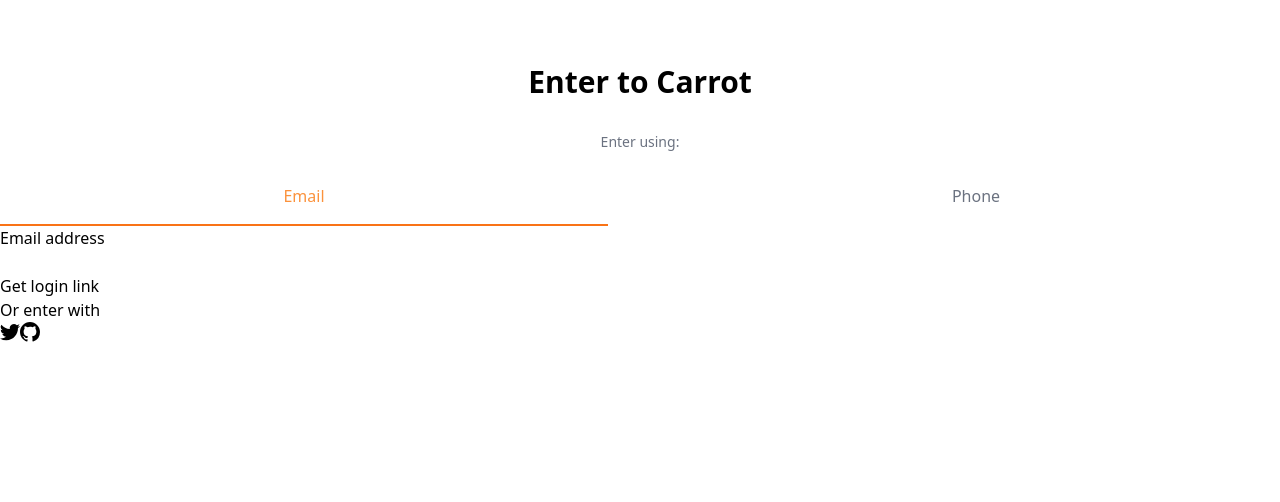
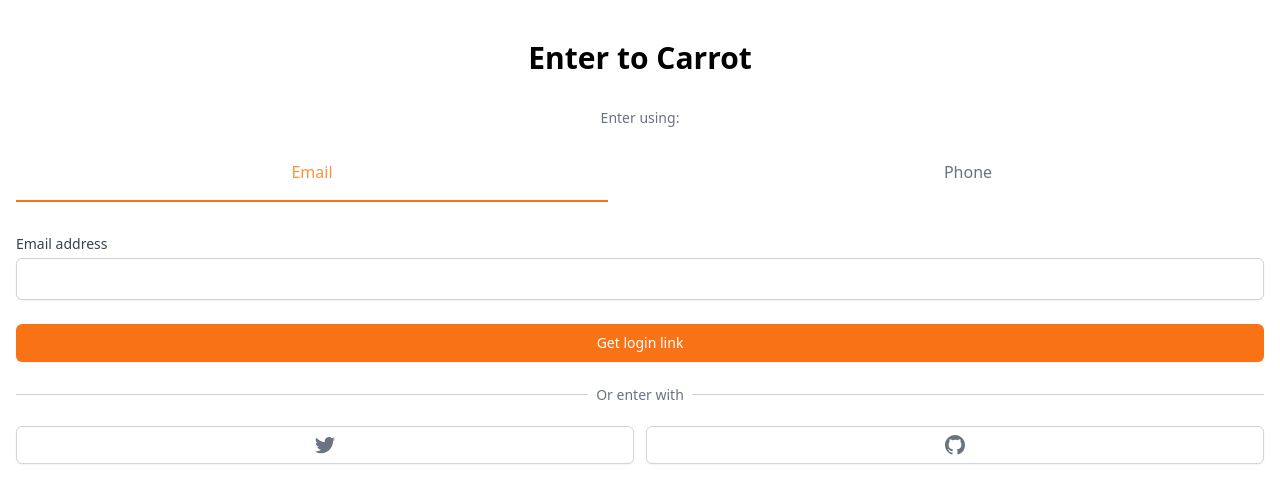
Before and after one commit to yeongminChae/NextJs-Deep-Studying, a Next.js app in the folder carrot-market/: page /enter in a window 1280 px wide. Shown: the top 502 px of the page. Built offline with nearby package versions, Linux system fonts and the light colour scheme.

Commit message:
Tailwind Practice : Auth part Two

```diff
--- a/carrot-market/package.json
+++ b/carrot-market/package.json
@@ -14,6 +14,7 @@
     "react-dom": "18.2.0"
   },
   "devDependencies": {
+    "@tailwindcss/forms": "^0.5.2",
     "@types/node": "18.6.3",
     "@types/react": "18.0.15",
     "@types/react-dom": "18.0.6",
--- a/carrot-market/pages/enter.tsx
+++ b/carrot-market/pages/enter.tsx
@@ -3,30 +3,19 @@ import { useState } from "react";
 function cls(...classname: string[]) {
   return classname.join(" ");
 }
-// Join
-// [1,2,3].join() => "123"
-// [1,2,3].join("/") => "1/2/3"
 
 export default function Enter() {
   const [method, setMethod] = useState<"email" | "phone">("email");
   const onEmailClick = () => setMethod("email");
   const onPhoneClick = () => setMethod("phone");
   return (
-    <div className="mt-16">
+    <div className="mt-10 px-4">
       <h3 className="text-3xl font-bold text-center">Enter to Carrot</h3>
       <div className="mt-8">
         <div className="flex flex-col items-center">
           <h5 className="text-sm text-gray-500 font-medium ">Enter using:</h5>
           <div className="grid w-full grid-cols-2 gap-16 mt-8">
             <button
-              //   First way to implement condition
-              // className={`pb-4 border-b-2 ${
-              //   method === "email"
-              //     ? "border-orange-500 text-orange-400 font-medium"
-              //     : ""
-              // } `}
-
-              // Second way to implement condition : making the function cls
               className={cls(
                 "pb-4 font-mediu border-b-2",
                 method === "email"
@@ -50,33 +39,49 @@ export default function Enter() {
             </button>
           </div>
         </div>
-        <form>
-          <label>
+        <form className="flex flex-col mt-8">
+          <label className="text-sm font-medium text-gray-700">
             {method === "email" ? "Email address" : null}
             {method === "phone" ? "Phone number" : null}
           </label>
-          <div>
-            {method === "email" ? <input type="email" required /> : null}
+          <div className="mt-1">
+            {method === "email" ? (
+              <input
+                type="email"
+                className="appearance-none w-full px-3 py-2 border border-gray-300 rounded-md shadow-sm placeholder-gray-400 focus:outline-none focus:ring-orange-500 focus:border-orange-500  "
+                required
+              />
+            ) : null}
             {method === "phone" ? (
-              <div>
-                <span>+82</span> <input type="number" required />
+              <div className="flex rounded-md shadow-sm">
+                <span className="flex items-center justify-center px-3 rounded-l-md border border-r-0 border-gray-300 bg-gray-50 text-gray-500 secelt-none text-sm">
+                  +82
+                </span>{" "}
+                <input
+                  className="appearance-none w-full px-3 py-2 border border-gray-300 rounded-md rounded-l-none shadow-sm placeholder-gray-400 focus:outline-none focus:ring-orange-500 focus:border-orange-500 "
+                  type="number"
+                  required
+                  placeholder=""
+                />
               </div>
             ) : null}
           </div>
-          <button>
+          <button className="mt-6 bg-orange-500 hover:bg-orange-600 text-white py-2 px-3 border border-transparent rounded-md shadow-sm text-sm font-medium focus:ring-2 focus:ring-offset-2 focus:ring-orange-500 focus:outline-none ">
             {method === "email" ? "Get login link" : null}
             {method === "phone" ? "Get one-time password" : null}
           </button>
         </form>
-        <div>
-          <div>
-            <div />
-            <div>
-              <span>Or enter with</span>
+        <div className="mt-8">
+          <div className="relative ">
+            <div className="absolute w-full border-t border-gray-300 " />
+            <div className="relative -top-3 text-center  ">
+              <span className="bg-white px-2 text-sm text-gray-500">
+                Or enter with
+              </span>
             </div>
           </div>
-          <div>
-            <button>
+          <div className="grid grid-cols-2 gap-3 mt-2">
+            <button className="flex justify-center items-center py-2 px-4 border border-gray-300 rounded-md shadow-sm bg-white text-sm font-medium text-gray-500 hover:bg-gray-100">
               <svg
                 className="w-5 h-5"
                 aria-hidden="true"
@@ -86,7 +91,7 @@ export default function Enter() {
                 <path d="M6.29 18.251c7.547 0 11.675-6.253 11.675-11.675 0-.178 0-.355-.012-.53A8.348 8.348 0 0020 3.92a8.19 8.19 0 01-2.357.646 4.118 4.118 0 001.804-2.27 8.224 8.224 0 01-2.605.996 4.107 4.107 0 00-6.993 3.743 11.65 11.65 0 01-8.457-4.287 4.106 4.106 0 001.27 5.477A4.073 4.073 0 01.8 7.713v.052a4.105 4.105 0 003.292 4.022 4.095 4.095 0 01-1.853.07 4.108 4.108 0 003.834 2.85A8.233 8.233 0 010 16.407a11.616 11.616 0 006.29 1.84" />
               </svg>
             </button>
-            <button>
+            <button className="flex justify-center items-center py-2 px-4 border border-gray-300 rounded-md shadow-sm bg-white text-sm font-medium text-gray-500 hover:bg-gray-100">
               <svg
                 className="w-5 h-5"
                 aria-hidden="true"
--- a/carrot-market/tailwind.config.js
+++ b/carrot-market/tailwind.config.js
@@ -7,6 +7,6 @@ module.exports = {
   theme: {
     extend: {},
   },
-  darkMode: "media", //default value is "media" & "class" is allowed us to change darkmode manualy
-  plugins: [],
+  darkMode: "media",
+  plugins: [require("@tailwindcss/forms")],
 };
```
Also changed, not shown: 2 other files (tests, documents, lock files or other folders).
